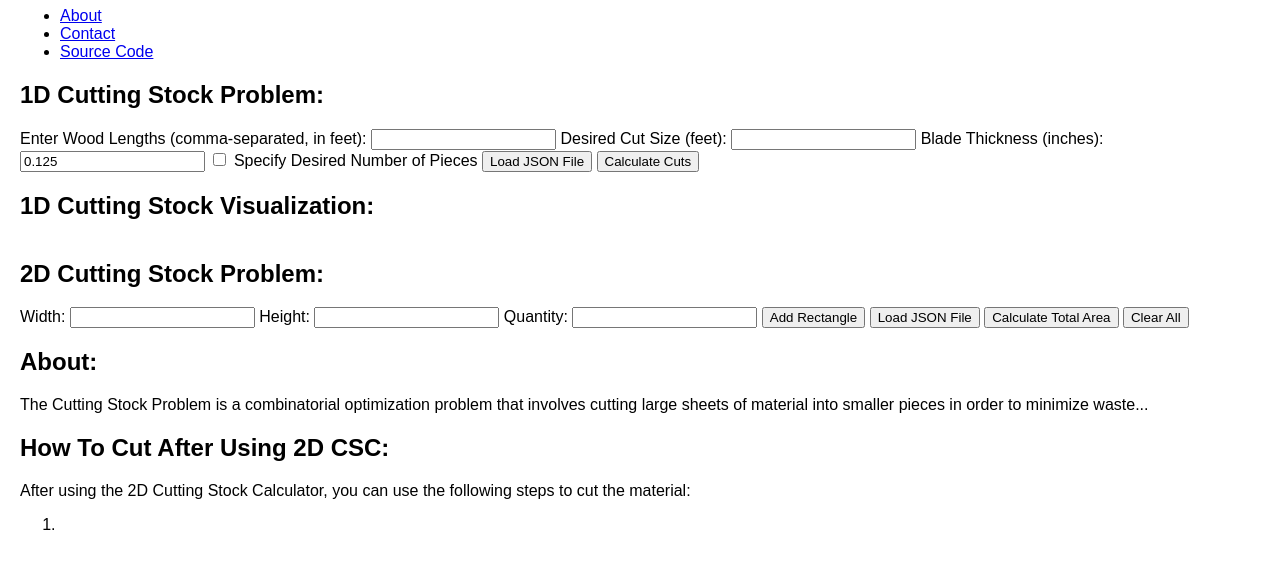
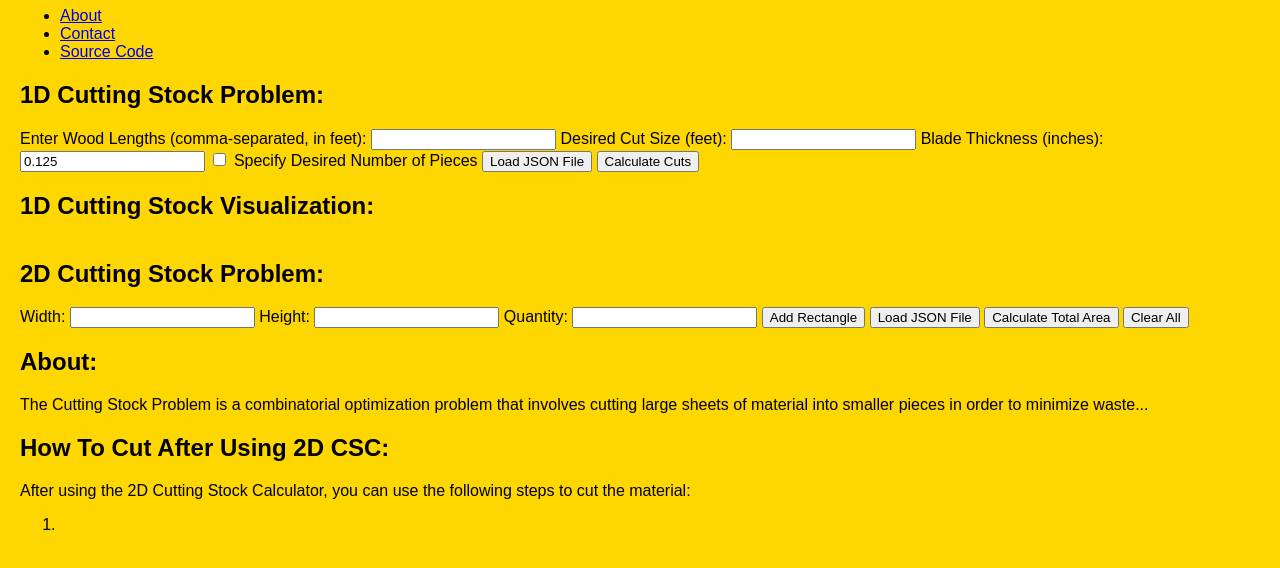
Before and after one commit to WyattAlexander-001/Cutting_Stock_Problem, a plain HTML site: page website/index.html in a window 1280 px wide. Shown: the part 73-641 px from the top of the page. Drawn offline with Linux system fonts and the light colour scheme.

Commit message:
re-enabled bg color

```diff
--- a/website/styles.css
+++ b/website/styles.css
@@ -1,5 +1,5 @@
 body {
-    /* background-color: gold; */
+    background-color: gold;
     font-family: Arial, sans-serif;
     margin: 20px;
 }
```
